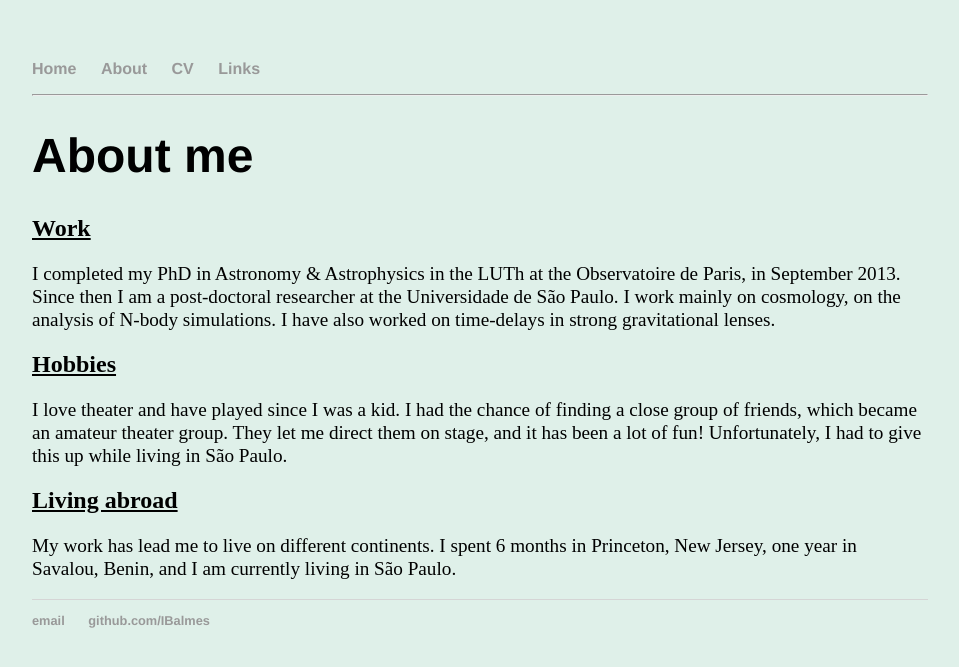
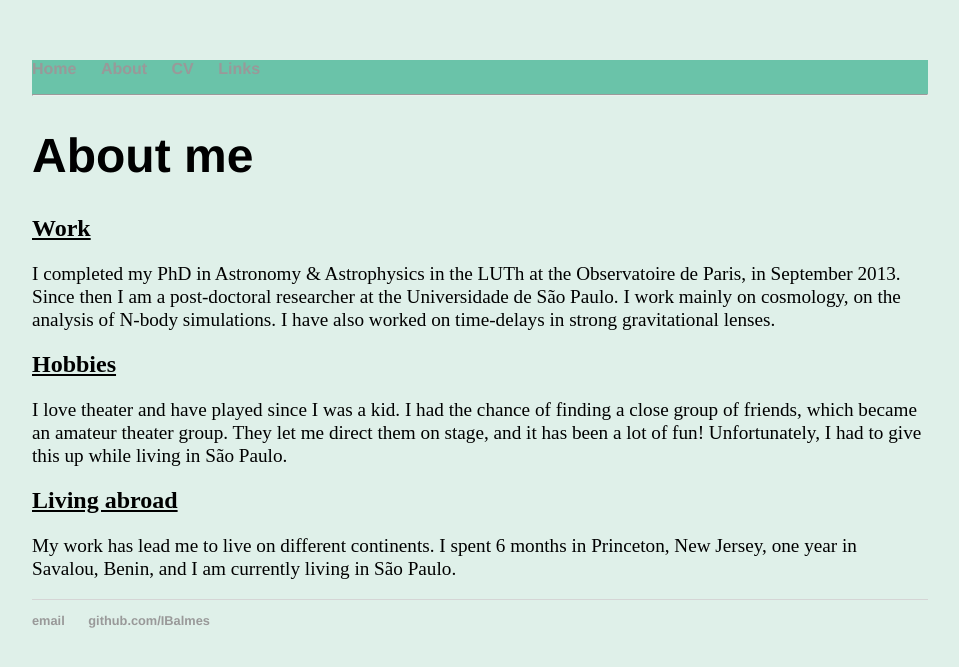
Before and after one commit to IBalmes/IBalmes.github.io, a Jekyll site: the page built from about/index.html, in a window 1280 px wide. Shown: the top 667 px of the page, without its empty margins (160-1119 px from the left). Built offline with Jekyll 4.4.1, drawn with Linux system fonts in a browser that asks for light colours.

Commit message:
Update main.css

```diff
--- a/css/main.css
+++ b/css/main.css
@@ -3,9 +3,9 @@ body {
     width: 70%;
     background-color: #DFF0E9;
 }
-/* nav{
+nav{
     background-color: #6AC3A9;
-} background-color not convincing */
+} /*background-color not convincing */
 nav ul, footer ul {
     font-family:'Helvetica', 'Arial', 'Sans-Serif';
     padding: 0px;
```
